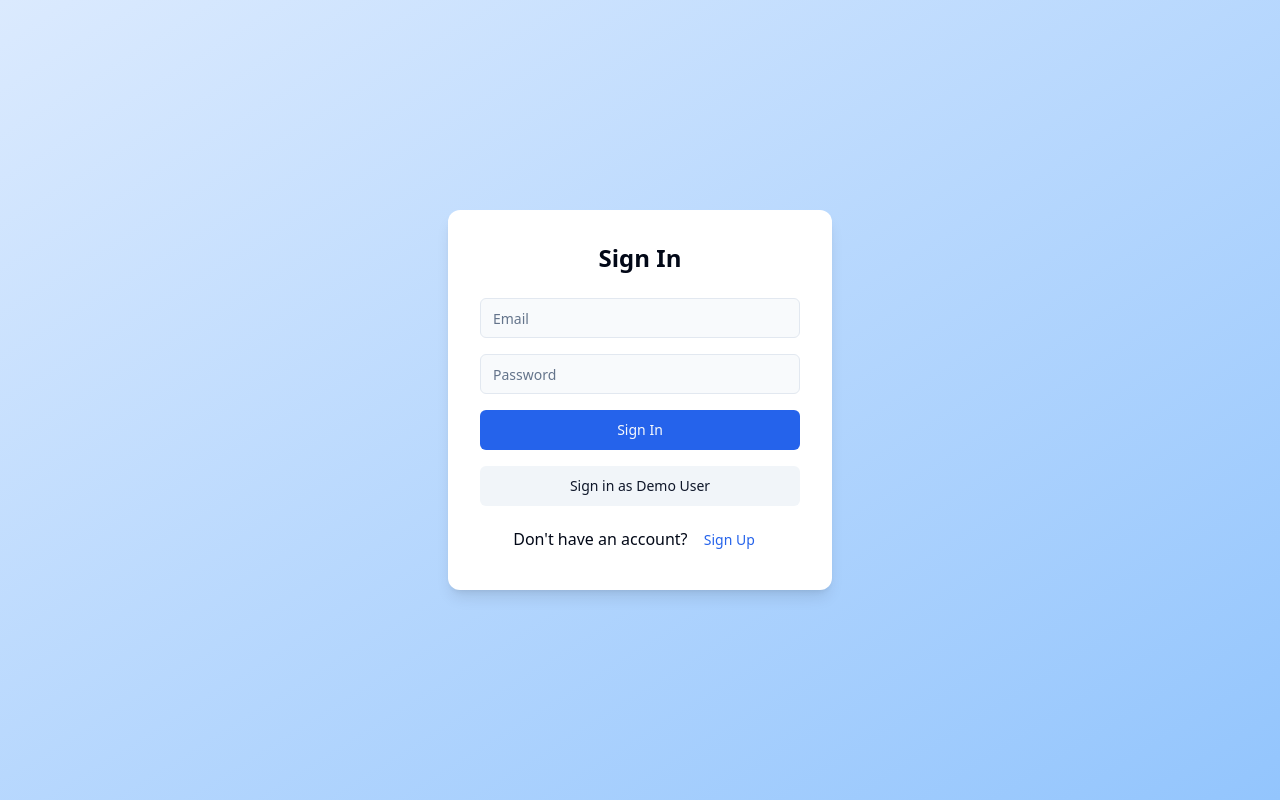
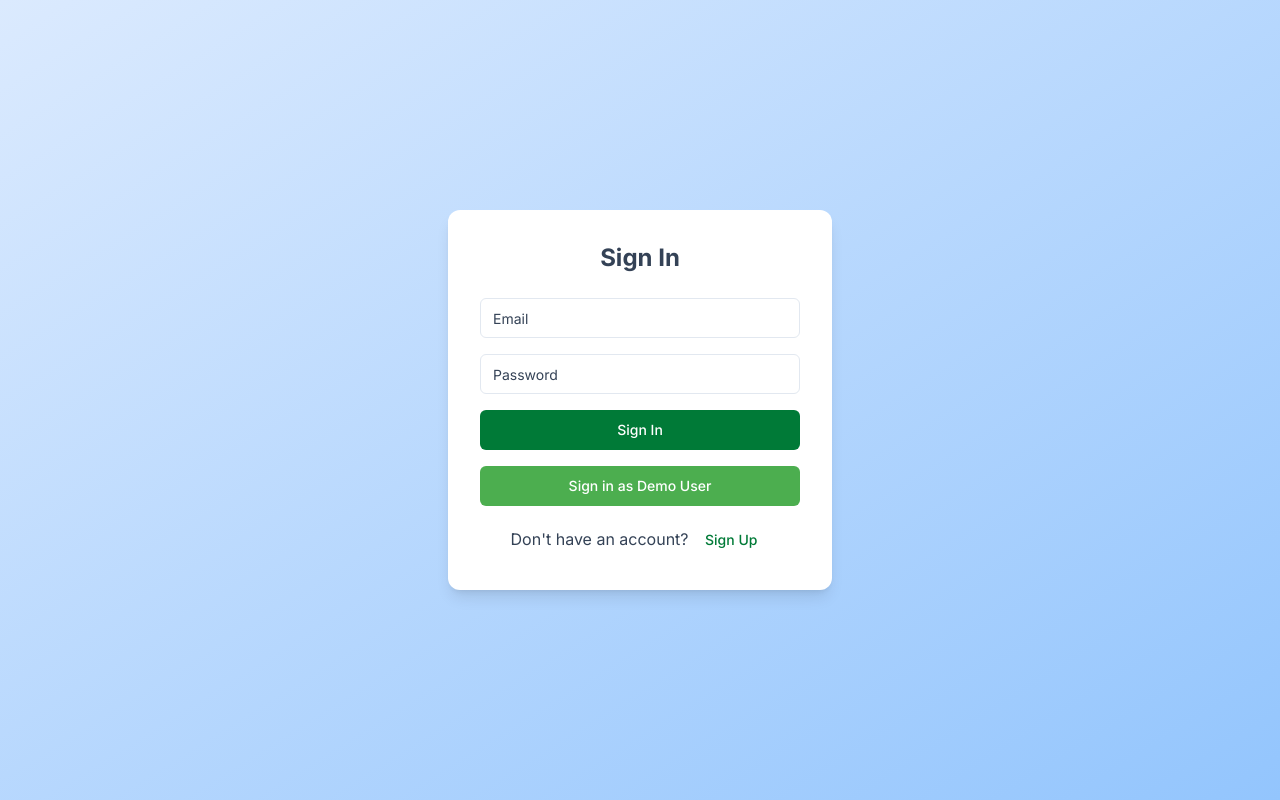
Before and after one commit to riverocdavidb/shelf-watcher, a React (Vite) app: page /auth in a window 1280 px wide. Built offline with nearby package versions, Linux system fonts and the light colour scheme.

Commit message:
Refactor: Apply Publix-inspired styling
Apply a new color palette and font styles based on the Publix website for improved visual appeal.

```diff
--- a/index.html
+++ b/index.html
@@ -1,10 +1,8 @@
-
 <!DOCTYPE html>
 <html lang="en">
   <head>
     <meta charset="UTF-8" />
     <meta name="viewport" content="width=device-width, initial-scale=1.0" />
-    <title>ShelfWatch - Supermarket Shrink Minimization</title>
     <meta name="description" content="Monitor, predict, and reduce inventory losses with ShelfWatch's advanced analytics and real-time alerts." />
     <meta name="author" content="Lovable" />
 
@@ -16,6 +14,9 @@
     <meta name="twitter:card" content="summary_large_image" />
     <meta name="twitter:site" content="@lovable_dev" />
     <meta name="twitter:image" content="https://lovable.dev/opengraph-image-p98pqg.png" />
+
+    <link href="https://fonts.googleapis.com/css2?family=Inter:wght@400;500;600;700&display=swap" rel="stylesheet">
+    <title>ShelfWatch</title>
   </head>
 
   <body>
--- a/src/index.css
+++ b/src/index.css
@@ -1,48 +1,38 @@
-
 @tailwind base;
 @tailwind components;
 @tailwind utilities;
 
 @layer base {
   :root {
-    --background: 210 40% 98%;
-    --foreground: 222.2 84% 4.9%;
+    --background: 0 0% 100%;
+    --foreground: 215 25% 27%;
 
     --card: 0 0% 100%;
-    --card-foreground: 222.2 84% 4.9%;
+    --card-foreground: 215 25% 27%;
 
     --popover: 0 0% 100%;
-    --popover-foreground: 222.2 84% 4.9%;
+    --popover-foreground: 215 25% 27%;
 
-    --primary: 221.2 83.2% 53.3%;
-    --primary-foreground: 210 40% 98%;
+    --primary: 147 100% 24%;
+    --primary-foreground: 0 0% 100%;
 
-    --secondary: 210 40% 96.1%;
-    --secondary-foreground: 222.2 47.4% 11.2%;
+    --secondary: 122 39% 49%;
+    --secondary-foreground: 0 0% 100%;
 
-    --muted: 210 40% 96.1%;
-    --muted-foreground: 215.4 16.3% 46.9%;
+    --muted: 210 20% 98%;
+    --muted-foreground: 215 25% 27%;
 
-    --accent: 221.2 83.2% 53.3%;
-    --accent-foreground: 222.2 47.4% 11.2%;
+    --accent: 345 85% 45%;
+    --accent-foreground: 0 0% 100%;
 
     --destructive: 0 84.2% 60.2%;
-    --destructive-foreground: 210 40% 98%;
+    --destructive-foreground: 0 0% 100%;
 
     --border: 214.3 31.8% 91.4%;
     --input: 214.3 31.8% 91.4%;
-    --ring: 221.2 83.2% 53.3%;
+    --ring: 147 100% 24%;
 
     --radius: 0.5rem;
-
-    --sidebar-background: 221.2 83.2% 23.3%;
-    --sidebar-foreground: 210 40% 98%;
-    --sidebar-primary: 221.2 83.2% 53.3%;
-    --sidebar-primary-foreground: 0 0% 98%;
-    --sidebar-accent: 217.2 91.2% 59.8%;
-    --sidebar-accent-foreground: 222.2 47.4% 11.2%;
-    --sidebar-border: 217.2 91.2% 59.8%;
-    --sidebar-ring: 217.2 91.2% 59.8%;
   }
 
   .dark {
@@ -55,33 +45,24 @@
     --popover: 222.2 84% 4.9%;
     --popover-foreground: 210 40% 98%;
 
-    --primary: 217.2 91.2% 59.8%;
-    --primary-foreground: 222.2 47.4% 11.2%;
+    --primary: 147 100% 24%;
+    --primary-foreground: 0 0% 100%;
 
-    --secondary: 217.2 32.6% 17.5%;
-    --secondary-foreground: 210 40% 98%;
+    --secondary: 122 39% 49%;
+    --secondary-foreground: 0 0% 100%;
 
     --muted: 217.2 32.6% 17.5%;
     --muted-foreground: 215 20.2% 65.1%;
 
-    --accent: 217.2 32.6% 17.5%;
-    --accent-foreground: 210 40% 98%;
+    --accent: 345 85% 45%;
+    --accent-foreground: 0 0% 100%;
 
     --destructive: 0 62.8% 30.6%;
     --destructive-foreground: 210 40% 98%;
 
     --border: 217.2 32.6% 17.5%;
     --input: 217.2 32.6% 17.5%;
-    --ring: 212.7 26.8% 83.9%;
-
-    --sidebar-background: 222.2 84% 4.9%;
-    --sidebar-foreground: 210 40% 98%;
-    --sidebar-primary: 217.2 91.2% 59.8%;
-    --sidebar-primary-foreground: 222.2 47.4% 11.2%;
-    --sidebar-accent: 217.2 32.6% 17.5%;
-    --sidebar-accent-foreground: 210 40% 98%;
-    --sidebar-border: 217.2 32.6% 17.5%;
-    --sidebar-ring: 212.7 26.8% 83.9%;
+    --ring: 147 100% 24%;
   }
 }
 
@@ -90,8 +71,12 @@
     @apply border-border;
   }
 
+  html {
+    font-family: 'Inter', system-ui, -apple-system, sans-serif;
+  }
+
   body {
-    @apply bg-background text-foreground;
+    @apply bg-background text-foreground antialiased;
   }
 }
 
--- a/tailwind.config.ts
+++ b/tailwind.config.ts
@@ -1,4 +1,3 @@
-
 import type { Config } from "tailwindcss";
 
 export default {
@@ -13,10 +12,10 @@ export default {
   theme: {
     container: {
       center: true,
-			padding: '2rem',
+      padding: "2rem",
       screens: {
-				'2xl': '1400px'
-			}
+        "2xl": "1400px",
+      },
     },
     extend: {
       colors: {
@@ -79,6 +78,9 @@ export default {
           }
         }
       },
+      fontFamily: {
+        sans: ["Inter", "system-ui", "-apple-system", "sans-serif"],
+      },
       borderRadius: {
         lg: 'var(--radius)',
         md: 'calc(var(--radius) - 2px)',
```
Lines whose indentation alone changed are shown as unchanged.
